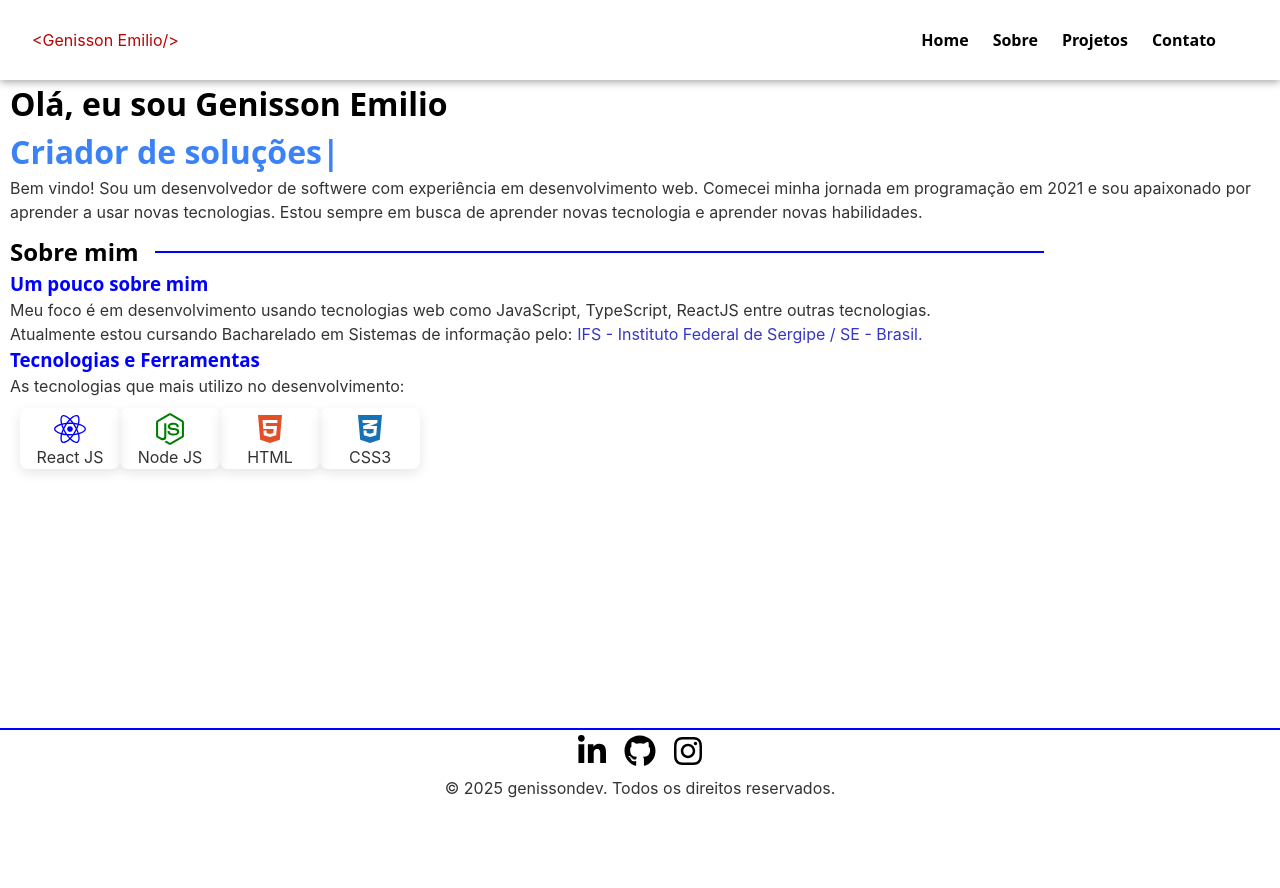
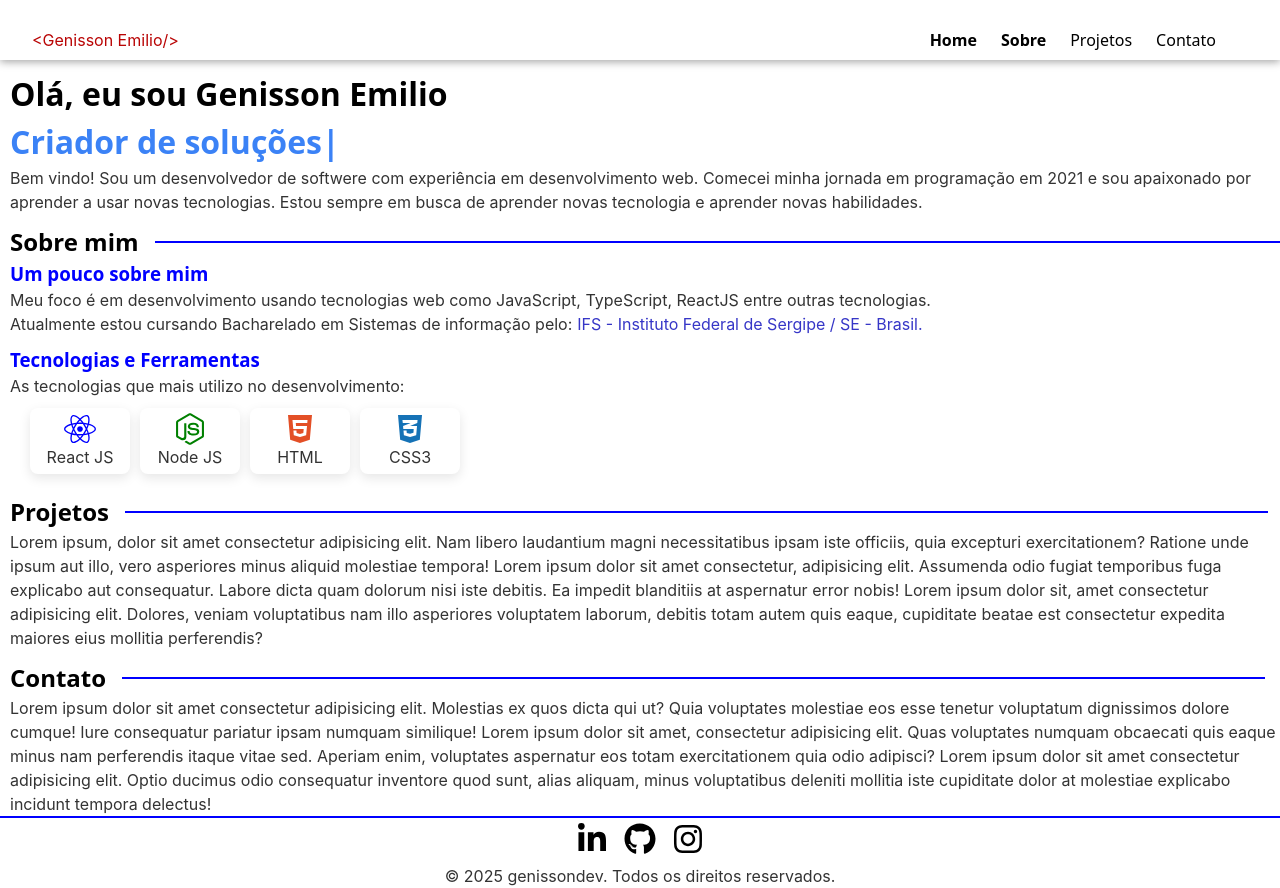
Before and after one commit to GenissonEmilio/Portifolio, a React app in the folder portifolio/: page / in a window 1280 px wide. Before the commit the page ends 800 px from the top, so only its background shows below. Built offline with nearby package versions, Linux system fonts and the light colour scheme; the HTML template or start-up script is replaced by a standard one.

Commit message:
update menu scroll

```diff
--- a/portifolio/src/App.css
+++ b/portifolio/src/App.css
@@ -9,7 +9,8 @@ html, body, #root {
   padding: 0;
   height: 100%;
   width: 100%;
-  color: black
+  color: black;
+  scroll-behavior: smooth;
 }
 
 h3 {
--- a/portifolio/src/components/layout/Header/Header.module.css
+++ b/portifolio/src/components/layout/Header/Header.module.css
@@ -2,9 +2,13 @@
     display: block;
     flex-flow: row nowrap;
     width: 100%;
-    height: 9%;
+    height: 60px;
     background-color: white;
     box-sizing: border-box;
-    position: relative;
+    position: fixed;
+    top: 0;
+    left: 0;
+    right: 0;
+    z-index: 1000;
     box-shadow: 0 2px 8px rgba(0, 0, 0, 0.352);
 }
--- a/portifolio/src/components/layout/MenuDesktop/Menu.tsx
+++ b/portifolio/src/components/layout/MenuDesktop/Menu.tsx
@@ -12,10 +12,10 @@ const Menu: React.FC = () => {
             </div>
 
             <ul className={styles.links}>
-                <li><Link to="/" >Home</Link></li>
-                <li><Link to="/sobre">Sobre</Link></li>
-                <li><Link to="/projetos">Projetos</Link></li>
-                <li><Link to="/contato">Contato</Link></li>
+                <li><a href="#home">Home</a></li>
+                <li><a href="#sobre">Sobre</a></li>
+                <li><a href="#projetos"></a>Projetos</li>
+                <li><a href="#contato"></a>Contato</li>
             </ul>
 
             <Mobile />
--- a/portifolio/src/components/layout/MenuMobile/Mobile.tsx
+++ b/portifolio/src/components/layout/MenuMobile/Mobile.tsx
@@ -2,7 +2,6 @@ import React, { useEffect, useState } from "react";
 import { FaBars } from "react-icons/fa";
 import { FaXmark } from "react-icons/fa6";
 import styles from "./Mobile.module.css";
-import { Link } from "react-router-dom";
 
 const Mobile: React.FC = () => {
     const [isOpen, setOpen] = useState(false);
@@ -37,10 +36,10 @@ const Mobile: React.FC = () => {
             {shouldRender && (
                 <div className={`${styles.menu} ${isOpen? styles.menuOpen : styles.menuClose}`}>
                     <ul>
-                        <li><Link to="/" onClick={() => setOpen(!isOpen)}>Home</Link></li>
-                        <li><Link to="/sobre" onClick={() => setOpen(!isOpen)}>Sobre</Link></li>
-                        <li><Link to="/projetos" onClick={() => setOpen(!isOpen)}>Projetos</Link></li>
-                        <li><Link to="/contato" onClick={() => setOpen(!isOpen)}>Contatos</Link></li>
+                        <li><a href="#home" onClick={() => setOpen(false)}>Home</a></li>
+                        <li><a href="#sobre" onClick={() => setOpen(false)}>Sobre</a></li>
+                        <li><a href="#projetos" onClick={() => setOpen(false)}>Projetos</a></li>
+                        <li><a href="#contato" onClick={() => setOpen(false)}>Contatos</a></li>
                     </ul>
                 </div>
             )}
--- a/portifolio/src/components/layout/MenuOptions/MenuOptions.module.css
+++ b/portifolio/src/components/layout/MenuOptions/MenuOptions.module.css
@@ -6,8 +6,12 @@
     padding-top: 10px;
 }
 
+.options h2 {
+    white-space: nowrap;
+}
+
 .linha {
     background-color: blue;
-    width: 70%;
+    width: 90%;
     height: 2px;
 }
--- a/portifolio/src/components/layout/ToolsIcons/ToolsIcons.module.css
+++ b/portifolio/src/components/layout/ToolsIcons/ToolsIcons.module.css
@@ -3,7 +3,8 @@
     justify-content: center;
     align-items: center;
     flex-direction: column;
-    padding-top: 5px;
+    padding: 5px 10px;
+    margin-left: 10px;
     border-radius: 8px;
     box-shadow: 0 4px 12px rgba(0, 0, 0, 0.1);
     width: 100px;
--- a/portifolio/src/pages/Home.tsx
+++ b/portifolio/src/pages/Home.tsx
@@ -1,4 +1,3 @@
-import React from "react";
 import { TypeAnimation } from "react-type-animation";
 import MenuOptions from "../components/layout/MenuOptions/MenuOptions";
 import { FaReact, FaNodeJs, FaHtml5, FaCss3Alt } from "react-icons/fa";
@@ -8,8 +7,8 @@ import ToolsIcons from "../components/layout/ToolsIcons/ToolsIcons";
 const Home: React.FC = () => {
 
     return (
-        <div style={{ paddingLeft: '10px'}}>
-            <h1 style={{ fontSize: '2rem' }}>
+        <div id="home" style={{ paddingLeft: '10px', paddingTop: '70px' }}>
+            <h1 style={{ fontSize: '2rem', whiteSpace: 'nowrap' }}>
                 Olá, eu sou Genisson Emilio
             </h1>
 
@@ -37,7 +36,7 @@ const Home: React.FC = () => {
                     Bem vindo! Sou um desenvolvedor de softwere com experiência em desenvolvimento web. Comecei minha jornada em programação em 2021 e sou apaixonado por aprender a usar novas tecnologias. Estou sempre em busca de aprender novas tecnologia e aprender novas habilidades.
                 </p>
 
-                <div>
+                <div id="sobre">
                     <MenuOptions name="Sobre mim"/>
                     <h3>Um pouco sobre mim</h3>
                     <p>Meu foco é em desenvolvimento usando tecnologias web como JavaScript, TypeScript, ReactJS entre outras tecnologias.
@@ -49,7 +48,7 @@ const Home: React.FC = () => {
                         </span>
                     </p>
 
-                    <h3>Tecnologias e Ferramentas</h3>
+                    <h3 style={{ paddingTop: '10px'}}>Tecnologias e Ferramentas</h3>
                     <p>As tecnologias que mais utilizo no desenvolvimento:</p>
                     <div className="iconBox">
                         <ToolsIcons name="React JS" color="blue" icon={FaReact}/>
@@ -58,6 +57,18 @@ const Home: React.FC = () => {
                         <ToolsIcons name="CSS3" color="#1572B6" icon={FaCss3Alt}/>
                     </div>
                 </div>
+
+                <div id="projetos">
+                    <MenuOptions name="Projetos" />
+                    <p>Lorem ipsum, dolor sit amet consectetur adipisicing elit. Nam libero laudantium magni necessitatibus ipsam iste officiis, quia excepturi exercitationem? Ratione unde ipsum aut illo, vero asperiores minus aliquid molestiae tempora! Lorem ipsum dolor sit amet consectetur, adipisicing elit. Assumenda odio fugiat temporibus fuga explicabo aut consequatur. Labore dicta quam dolorum nisi iste debitis. Ea impedit blanditiis at aspernatur error nobis! Lorem ipsum dolor sit, amet consectetur adipisicing elit. Dolores, veniam voluptatibus nam illo asperiores voluptatem laborum, debitis totam autem quis eaque, cupiditate beatae est consectetur expedita maiores eius mollitia perferendis?</p>
+
+                </div>
+
+                <div id="contato">
+                    <MenuOptions name="Contato" />
+                    <p>Lorem ipsum dolor sit amet consectetur adipisicing elit. Molestias ex quos dicta qui ut? Quia voluptates molestiae eos esse tenetur voluptatum dignissimos dolore cumque! Iure consequatur pariatur ipsam numquam similique! Lorem ipsum dolor sit amet, consectetur adipisicing elit. Quas voluptates numquam obcaecati quis eaque minus nam perferendis itaque vitae sed. Aperiam enim, voluptates aspernatur eos totam exercitationem quia odio adipisci? Lorem ipsum dolor sit amet consectetur adipisicing elit. Optio ducimus odio consequatur inventore quod sunt, alias aliquam, minus voluptatibus deleniti mollitia iste cupiditate dolor at molestiae explicabo incidunt tempora delectus!</p>
+
+                </div>
         </div>
     )
 }
```
